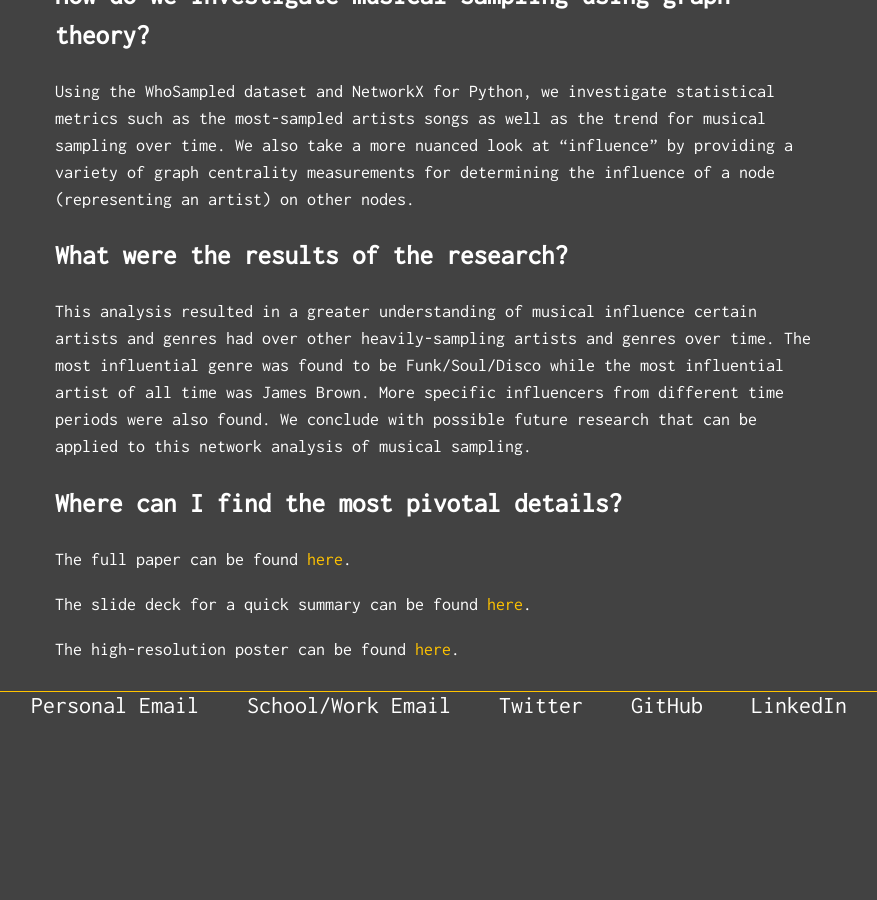
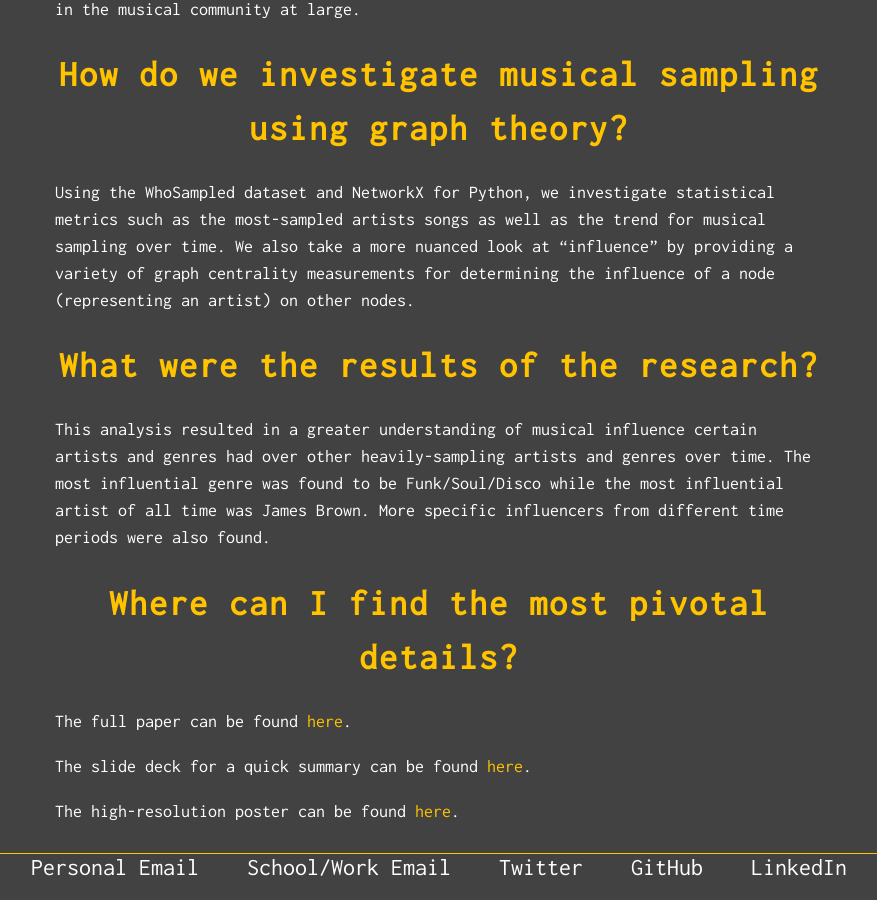
Before and after one commit to justintranjt/justintranjt.github.io, a Jekyll site: the page built from _projects/2019-05-07-Music-Sampling-Networks.md, in a window 1280 px wide and 900 px high, scrolled down 1178 px. Shown: the whole window, without its empty margins (201-1078 px from the left). Built offline with Jekyll 4.4.1, drawn with Linux system fonts in a browser that asks for light colours; before the commit the page ends 1916 px from its top, so only the background shows below that.

Commit message:
Updated titling

```diff
--- a/_projects/2019-05-07-Music-Sampling-Networks.md
+++ b/_projects/2019-05-07-Music-Sampling-Networks.md
@@ -6,27 +6,26 @@ description: A Python and NetworkX project made to measure musical sampling infl
 image: /projects/poster.jpg
 ---
 ![Summary poster of findings](/projects/poster.jpg)
-## What is musical sampling and why is it interesting?
+# What is musical sampling and why is it interesting?
 Musical sampling influence has only recently been studied through network structures through
 the basic analysis of artist-artist sampling relationships. In this piece of research, we integrate the use of
 additional properties of music sampling (such as genre, time period, and audio element sampled) to
 investigate patterns of influence in the musical community at large.
 
-## How do we investigate musical sampling using graph theory?
+# How do we investigate musical sampling using graph theory?
 Using the WhoSampled dataset and NetworkX for Python,
 we investigate statistical metrics such as the most-sampled artists songs as well as the trend for
 musical sampling over time. We also take a more nuanced look at "influence" by providing a variety
 of graph centrality measurements for determining the influence of a node (representing an artist) on
 other nodes.
 
-## What were the results of the research?
+# What were the results of the research?
 This analysis resulted in a greater understanding of musical influence certain artists
 and genres had over other heavily-sampling artists and genres over time. The most influential genre
 was found to be Funk/Soul/Disco while the most influential artist of all time was James Brown.
-More specific influencers from different time periods were also found. We conclude with possible
-future research that can be applied to this network analysis of musical sampling.
+More specific influencers from different time periods were also found.
 
-## Where can I find the most pivotal details?
+# Where can I find the most pivotal details?
 
 The full paper can be found [here](https://justintranjt.me/research/music_sampling_networks.pdf).
 
```
